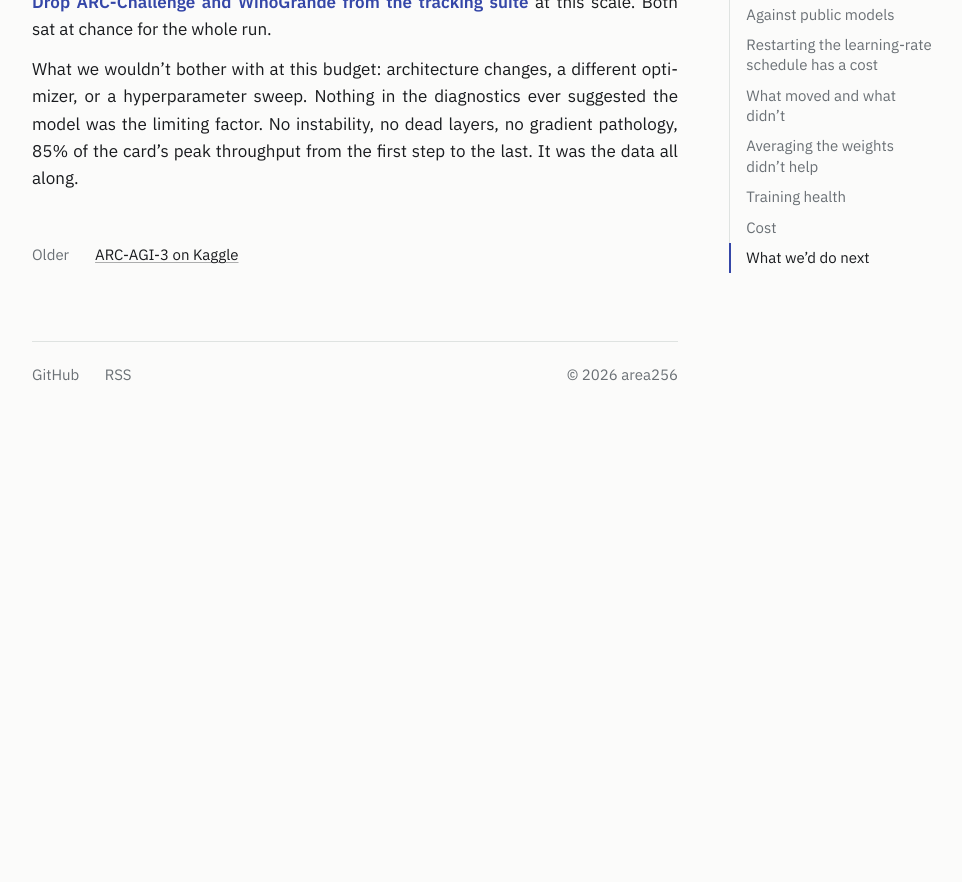
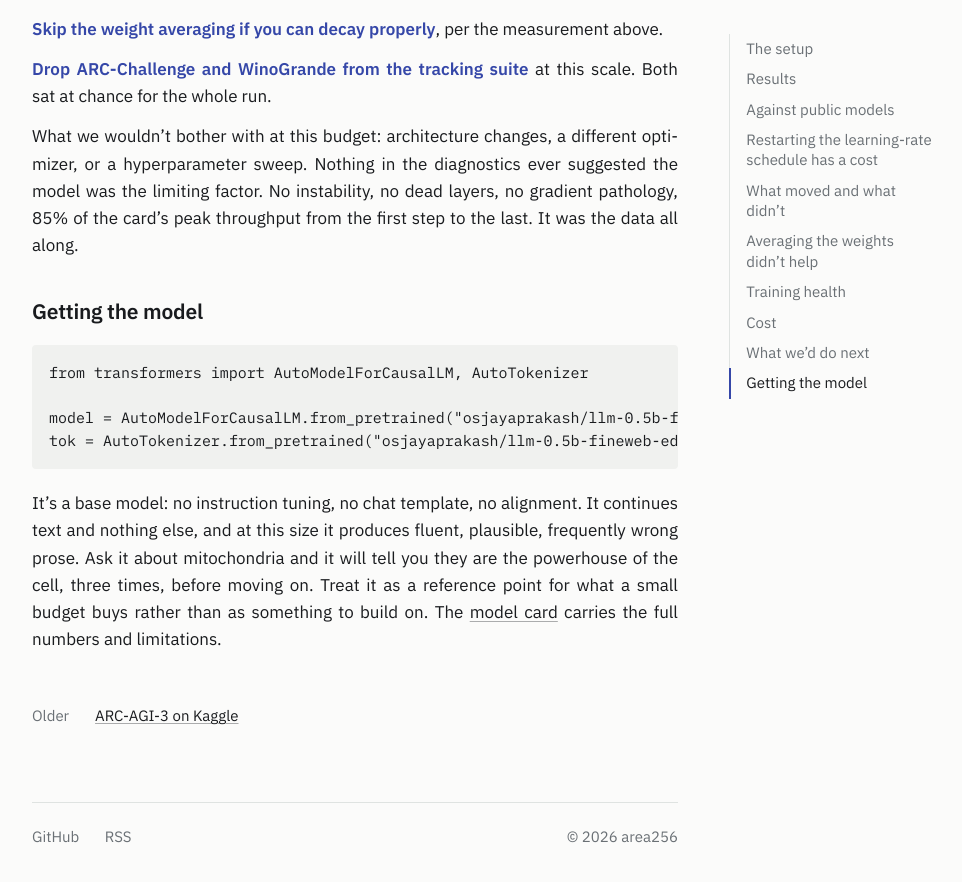
Before and after one commit to area256/area256.github.io, a Jekyll site: the page built from _posts/2026-09-22-pretraining-a-0.5b-model-on-one-gpu.md, in a window 1280 px wide and 900 px high, scrolled down 10352 px. Shown: the top 882 px of the window, without its empty margins (285-1247 px from the left). Built offline with Jekyll 4.4.1, drawn with Linux system fonts in a browser that asks for light colours; before the commit the page ends 10790 px from its top, so only the background shows below that; some of the changed text lies outside the part shown.

Commit message:
Link the published model from the 0.5B post
The weights are now on the Hub under MIT, so the post says so up front and closes
with how to load them. Notes plainly what the model is and isn't: a base model
that produces fluent, frequently wrong prose, useful as a reference point for
what the budget buys rather than as something to build on.

Co-Authored-By: Claude Opus 5 (1M context) <noreply@anthropic.com>
Claude-Session: https://claude.ai/code/session_015fbzC2a7ByTLFPDbGNvqhs

````diff
--- a/_posts/2026-09-22-pretraining-a-0.5b-model-on-one-gpu.md
+++ b/_posts/2026-09-22-pretraining-a-0.5b-model-on-one-gpu.md
@@ -6,6 +6,8 @@ description: A 489M-parameter model trained from scratch on 4.2B tokens for $13.
 ---
 
 We trained a 489M-parameter Llama-style model from scratch on a single rented RTX 5090. The run is finished: three phases, 4.19 billion tokens, $13.70 of GPU time. This post covers what we built, how it scores, and two things we tried that did not work.
+
+The final weights are on the Hub as [osjayaprakash/llm-0.5b-fineweb-edu](https://huggingface.co/osjayaprakash/llm-0.5b-fineweb-edu), under MIT. It loads as a plain `LlamaForCausalLM`, so nothing custom is needed to run it.
 
 ## The setup
 
@@ -272,3 +274,18 @@ The run is done, and it never hit a wall we could fix with engineering. Ranked b
 **Drop ARC-Challenge and WinoGrande from the tracking suite** at this scale. Both sat at chance for the whole run.
 
 What we wouldn't bother with at this budget: architecture changes, a different optimizer, or a hyperparameter sweep. Nothing in the diagnostics ever suggested the model was the limiting factor. No instability, no dead layers, no gradient pathology, 85% of the card's peak throughput from the first step to the last. It was the data all along.
+
+## Getting the model
+
+```python
+from transformers import AutoModelForCausalLM, AutoTokenizer
+
+model = AutoModelForCausalLM.from_pretrained("osjayaprakash/llm-0.5b-fineweb-edu")
+tok = AutoTokenizer.from_pretrained("osjayaprakash/llm-0.5b-fineweb-edu")
+```
+
+It's a base model: no instruction tuning, no chat template, no alignment. It continues text and
+nothing else, and at this size it produces fluent, plausible, frequently wrong prose. Ask it about
+mitochondria and it will tell you they are the powerhouse of the cell, three times, before moving
+on. Treat it as a reference point for what a small budget buys rather than as something to build
+on. The [model card](https://huggingface.co/osjayaprakash/llm-0.5b-fineweb-edu) carries the full numbers and limitations.
````
